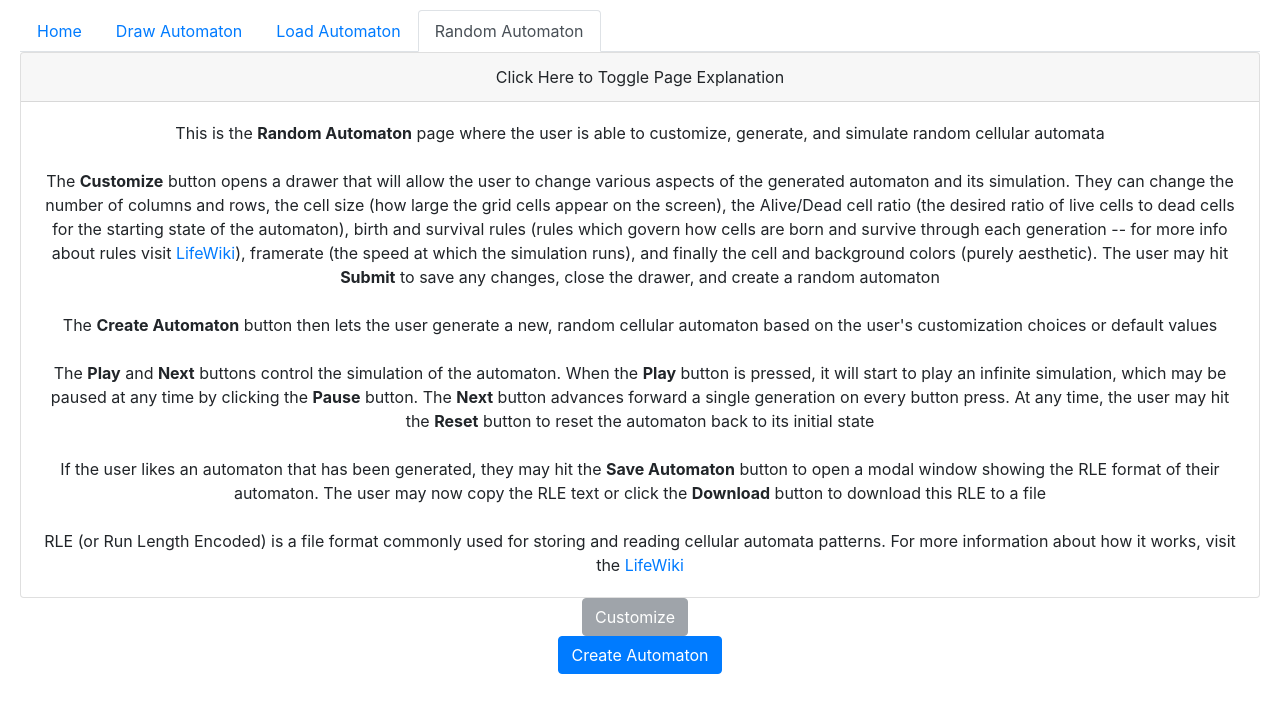
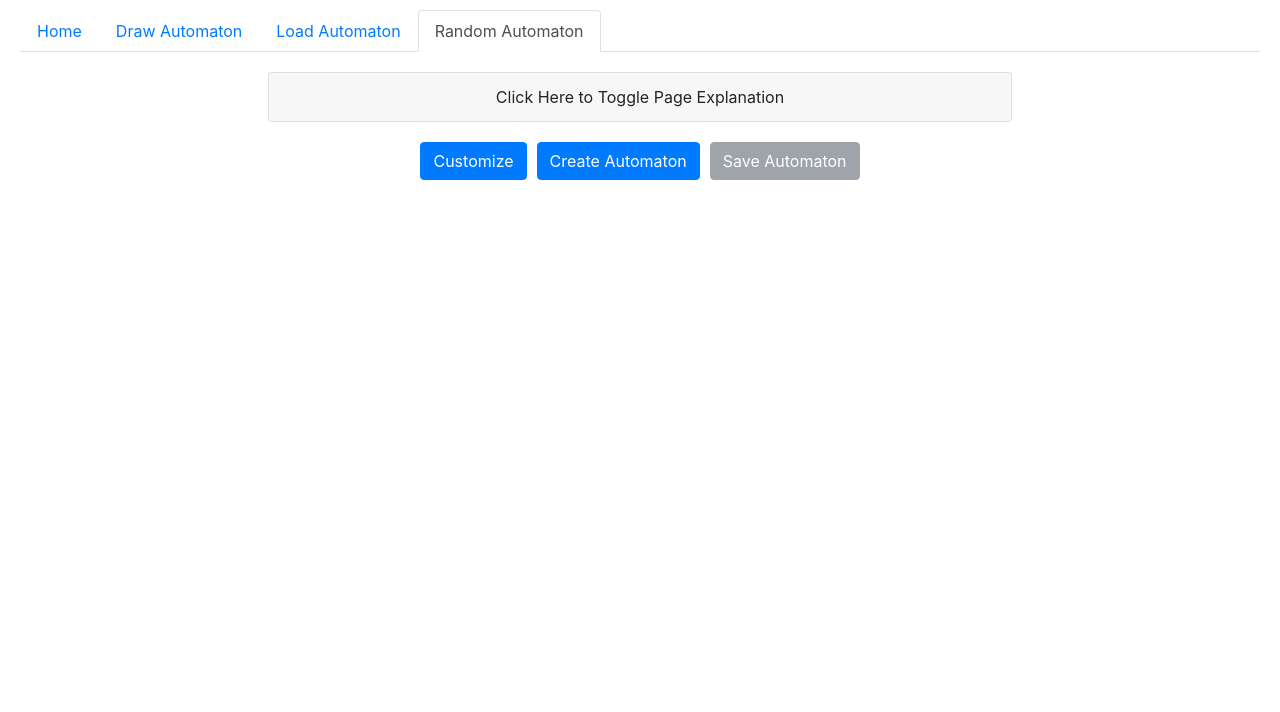
Before and after one commit to DavidKohler/Interactive-Life-like-Cellular-Automata, a React (Create React App) app: page / in a window 1280 px wide. Both pictures are taken after a click on the tab "Random Automaton". Shown: the top 712 px of the page. Built offline with nearby package versions, Linux system fonts and the light colour scheme.

Commit message:
[add finished styling random page

```diff
--- /dev/null
+++ b/src/css/RandomGridPage.css
@@ -0,0 +1,3 @@
+.generate-grid-container {
+  padding-right: 10px;
+}
--- a/src/sketches/CellularAutomatonSketch.js
+++ b/src/sketches/CellularAutomatonSketch.js
@@ -15,6 +15,7 @@ class CellularAutomatonSketch extends Component {
       cols,
       framerate,
       grid,
+      parentTab,
       rows,
       surviveRule,
     } = this.props;
@@ -46,7 +47,11 @@ class CellularAutomatonSketch extends Component {
         playButton.style('line-height', '1.5');
         playButton.style('border-radius', '.25rem');
 
-        playButton.parent('playbutton');
+        if (parentTab === 'LOAD') {
+          playButton.parent('playbutton');
+        } else {
+          playButton.parent('playbuttonRandom');
+        }
 
         nextButton = p.createButton('Next');
         nextButton.mousePressed(toggleNext);
@@ -60,7 +65,11 @@ class CellularAutomatonSketch extends Component {
         nextButton.style('line-height', '1.5');
         nextButton.style('border-radius', '.25rem');
 
-        nextButton.parent('nextbutton');
+        if (parentTab === 'LOAD') {
+          nextButton.parent('nextbutton');
+        } else {
+          nextButton.parent('nextbuttonRandom');
+        }
 
         p.noLoop();
       };
--- a/src/tab_pages/LoadRLEPage.js
+++ b/src/tab_pages/LoadRLEPage.js
@@ -3,7 +3,6 @@ import Accordion from 'react-bootstrap/Accordion';
 import Button from 'react-bootstrap/Button';
 import Card from 'react-bootstrap/Card';
 import CellularAutomatonSketch from '../sketches/CellularAutomatonSketch';
-import Form from 'react-bootstrap/Form';
 import GridCustomization from '../components/GridCustomization';
 import LoadRLEDrawer from '../components/LoadRLEDrawer';
 import { reshapeGrid } from '../logic/gridLogic';
@@ -20,7 +19,6 @@ class LoadRLEPage extends Component {
     this.state = {
       backgroundColor: '#FFFFFF',
       birthRule: [],
-      borderOn: false,
       cellColor: '#000000',
       cellSize: 20,
       changesMade: false,
@@ -35,7 +33,6 @@ class LoadRLEPage extends Component {
     };
     this.renderRef = React.createRef();
     this.resetAutomata = this.resetAutomata.bind(this);
-    this.toggleBorder = this.toggleBorder.bind(this);
     this.updateGrid = this.updateGrid.bind(this);
     this.updateParameters = this.updateParameters.bind(this);
   }
@@ -56,19 +53,6 @@ class LoadRLEPage extends Component {
     // refresh grid by increasing key of component
     this.setState((state) => ({
       refreshVal: state.refreshVal + 1,
-      borderOn: false,
-    }));
-  }
-
-  toggleBorder() {
-    // toggles border around automaton grid
-    if (this.state.borderOn === false) {
-      document.querySelector('#defaultCanvas0').style.borderStyle = 'groove';
-    } else {
-      document.querySelector('#defaultCanvas0').style.borderStyle = '';
-    }
-    this.setState((state) => ({
-      borderOn: !state.borderOn,
     }));
   }
 
@@ -207,21 +191,12 @@ class LoadRLEPage extends Component {
           <div className="save-rle-container">
             <SavedRLEModal {...this.state} loadGrid={displayGrid} />
           </div>
-          <Form className="border-switch">
-            <Form.Check
-              checked={this.state.borderOn}
-              disabled={!displayGrid}
-              id="outline-switch"
-              label="Grid Border"
-              onChange={this.toggleBorder}
-              type="switch"
-            />
-          </Form>
         </div>
         {displayGrid && (
           <div className="sketch-container">
             <CellularAutomatonSketch
               {...this.state}
+              parentTab="LOAD"
               key={this.state.refreshVal}
               refLoc={this.renderRef}
             />
--- a/src/tab_pages/RandomGridPage.js
+++ b/src/tab_pages/RandomGridPage.js
@@ -1,3 +1,4 @@
+import '../css/RandomGridPage.css';
 import Accordion from 'react-bootstrap/Accordion';
 import Button from 'react-bootstrap/Button';
 import Card from 'react-bootstrap/Card';
@@ -33,6 +34,18 @@ class RandomGridPage extends Component {
     this.updateParameters = this.updateParameters.bind(this);
   }
 
+  componentDidUpdate() {
+    // get rid of extra p5js buttons
+    let playbuttons = document.getElementById('playbuttonRandom');
+    let nextbuttons = document.getElementById('nextbuttonRandom');
+    if (playbuttons.children.length > 1) {
+      playbuttons.children[0].parentNode.removeChild(playbuttons.children[0]);
+    }
+    if (nextbuttons.children.length > 1) {
+      nextbuttons.children[0].parentNode.removeChild(nextbuttons.children[0]);
+    }
+  }
+
   generateGrid() {
     // generate new grid
     let { cols, rows, alivePercentage } = this.state;
@@ -66,10 +79,14 @@ class RandomGridPage extends Component {
 
     return (
       <div className="random-page">
-        <div>
-          <Accordion defaultActiveKey="0">
+        <div className="accordion-container">
+          <Accordion defaultActiveKey="">
             <Card>
-              <Accordion.Toggle as={Card.Header} eventKey="0">
+              <Accordion.Toggle
+                as={Card.Header}
+                eventKey="0"
+                style={{ cursor: 'pointer' }}
+              >
                 Click Here to Toggle Page Explanation
               </Accordion.Toggle>
               <Accordion.Collapse eventKey="0">
@@ -137,41 +154,39 @@ class RandomGridPage extends Component {
             </Card>
           </Accordion>
         </div>
+        <div className="load-page-buttons">
           <div className="customization-container">
             <GridCustomization
               parentTab={'RANDOM'}
+              loadGrid={true}
               submitFunction={this.updateParameters}
             />
           </div>
           <div className="generate-grid-container">
             <Button onClick={this.generateGrid}>Create Automaton</Button>
           </div>
+          <div className="save-rle-container">
+            <SavedRLEModal {...this.state} loadGrid={displayGrid} />
+          </div>
+        </div>
         {displayGrid && (
           <div className="sketch-container">
             <CellularAutomatonSketch
               {...this.state}
+              parentTab="RANDOM"
               key={this.state.refreshVal}
               refLoc={this.renderRef}
             />
           </div>
         )}
-        {displayGrid && (
-          <div className="reset-button-container">
-            <Button onClick={this.resetAutomata}>Reset</Button>
+        <div className="playback-container">
+          <div className="playback-button" id="playbuttonRandom" />
+          <div className="playback-button" id="nextbuttonRandom" />
+          {displayGrid && <Button onClick={this.resetAutomata}>Reset</Button>}
         </div>
-        )}
-        {displayGrid && (
-          <div className="save-rle-container">
-            <SavedRLEModal {...this.state} />
-          </div>
-        )}
       </div>
     );
   }
 }
 
 export default RandomGridPage;
-
-// TODO
-// styling
-// add text explaining page
```
Lines whose indentation alone changed are shown as unchanged.
